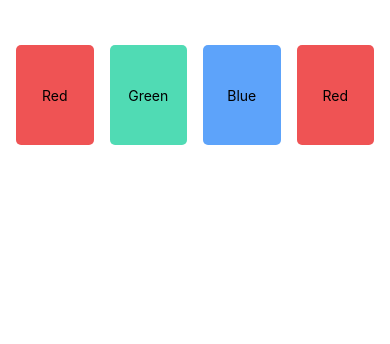
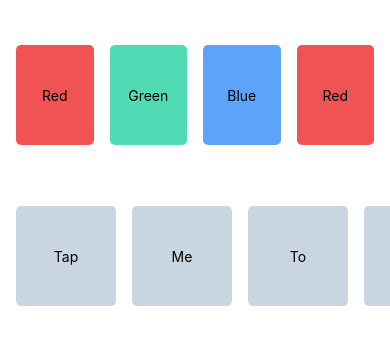
Before and after one commit to Umapathi-Mailapalli002/Project02, a React Native app: screen / in a window 390 px wide. Shown: the top 344 px of the page. Built offline with nearby package versions, Linux system fonts and the light colour scheme.

Commit message:
created elavated cards

```diff
--- a/App.tsx
+++ b/App.tsx
@@ -1,11 +1,13 @@
 import { View, Text, SafeAreaView, ScrollView, StyleSheet } from 'react-native'
 import React from 'react'
 import FlatCards from './components/FlatCards'
+import ElevatedCards from './components/ElevatedCards'
 
 const App = () => {
   return (
       <ScrollView>
         <FlatCards />
+        <ElevatedCards />
       </ScrollView>
   )
 }
--- /dev/null
+++ b/components/ElevatedCards.tsx
@@ -0,0 +1,59 @@
+import { View, Text, StyleSheet, ScrollView } from 'react-native'
+import React from 'react'
+
+const ElevatedCards = () => {
+  return (
+    <View>
+      <Text style={styles.headingText}>Elevated Cards</Text>
+      <ScrollView horizontal={true} style={styles.container}>
+        <View style={[styles.card, styles.cardElevated]}>
+            <Text>Tap</Text>
+        </View>
+        <View style={[styles.card, styles.cardElevated]}>
+            <Text>Me</Text>
+        </View>
+        <View style={[styles.card, styles.cardElevated]}>
+            <Text>To</Text>
+        </View>
+        <View style={[styles.card, styles.cardElevated]}>
+            <Text>Scroll</Text>
+        </View>
+        <View style={[styles.card, styles.cardElevated]}>
+            <Text>more...</Text>
+        </View>
+        <View style={[styles.card, styles.cardElevated]}>
+            <Text>😀</Text>
+        </View>
+      </ScrollView>
+    </View>
+  )
+}
+const styles = StyleSheet.create({
+  container: {
+    flex: 1,
+    flexDirection: 'row',
+    padding:8,
+    overflow: 'scroll'
+  },
+  card: {
+    flex:1,
+    justifyContent: "center",
+    alignItems: "center",
+    width:100,
+    height:100,
+    borderRadius: 5,
+    margin: 8
+  },
+  cardElevated: {
+    backgroundColor: '#cad5e2',
+    elevation: 4
+  },
+
+    headingText: {
+        fontSize: 24,
+        fontWeight: 'bold',
+        color: "white",
+        paddingHorizontal:8,
+    }
+})
+export default ElevatedCards
--- a/components/FlatCards.tsx
+++ b/components/FlatCards.tsx
@@ -4,7 +4,7 @@
 const FlatCards = () => {
   return (
     <View>
-      <Text style={styles.headingText}>FlatCards</Text>
+      <Text style={styles.headingText}>Flat Cards</Text>
       <View style={styles.container}>
         <View style={[styles.card, styles.cardOne]}>
               <Text>Red</Text>
```
